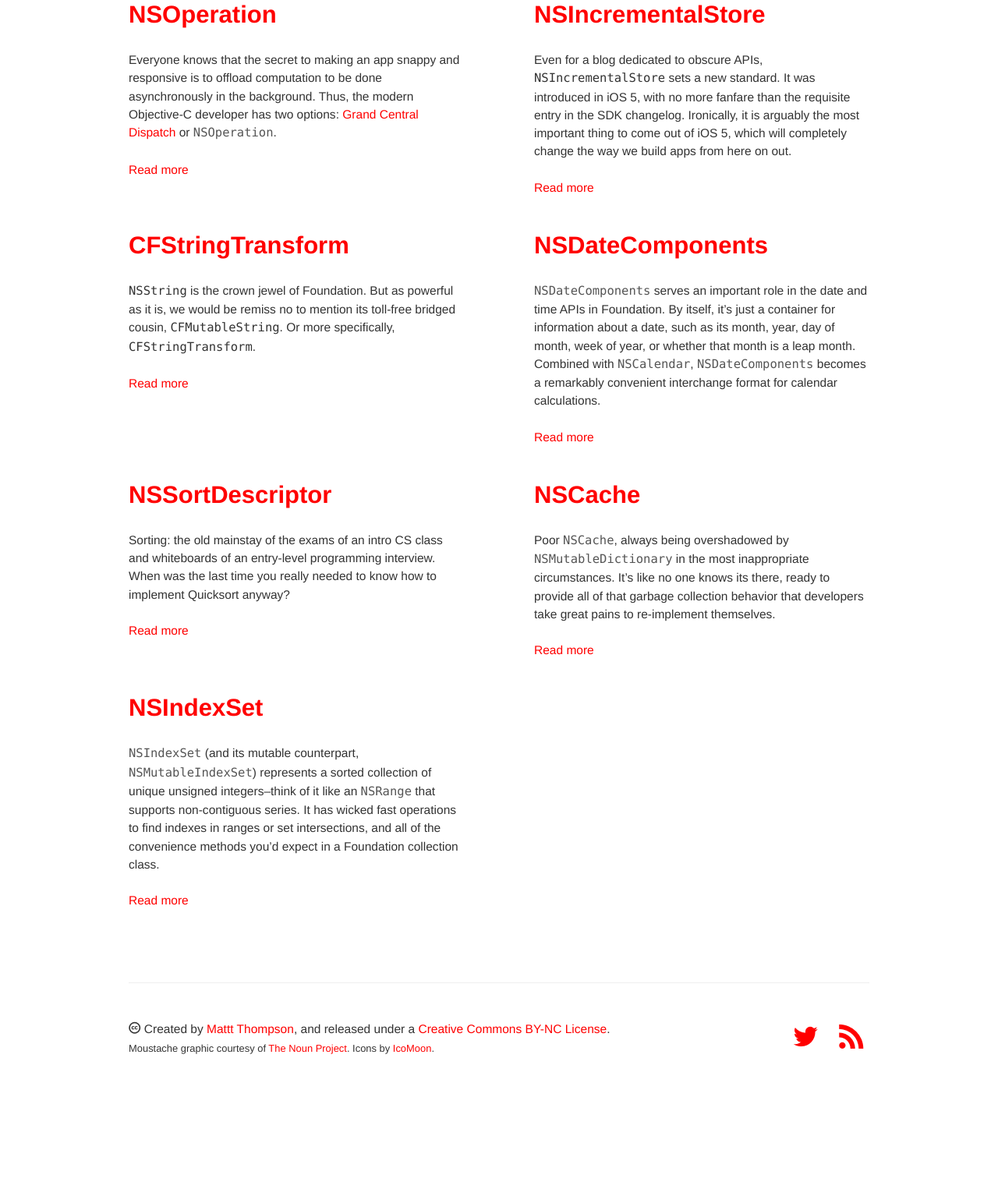
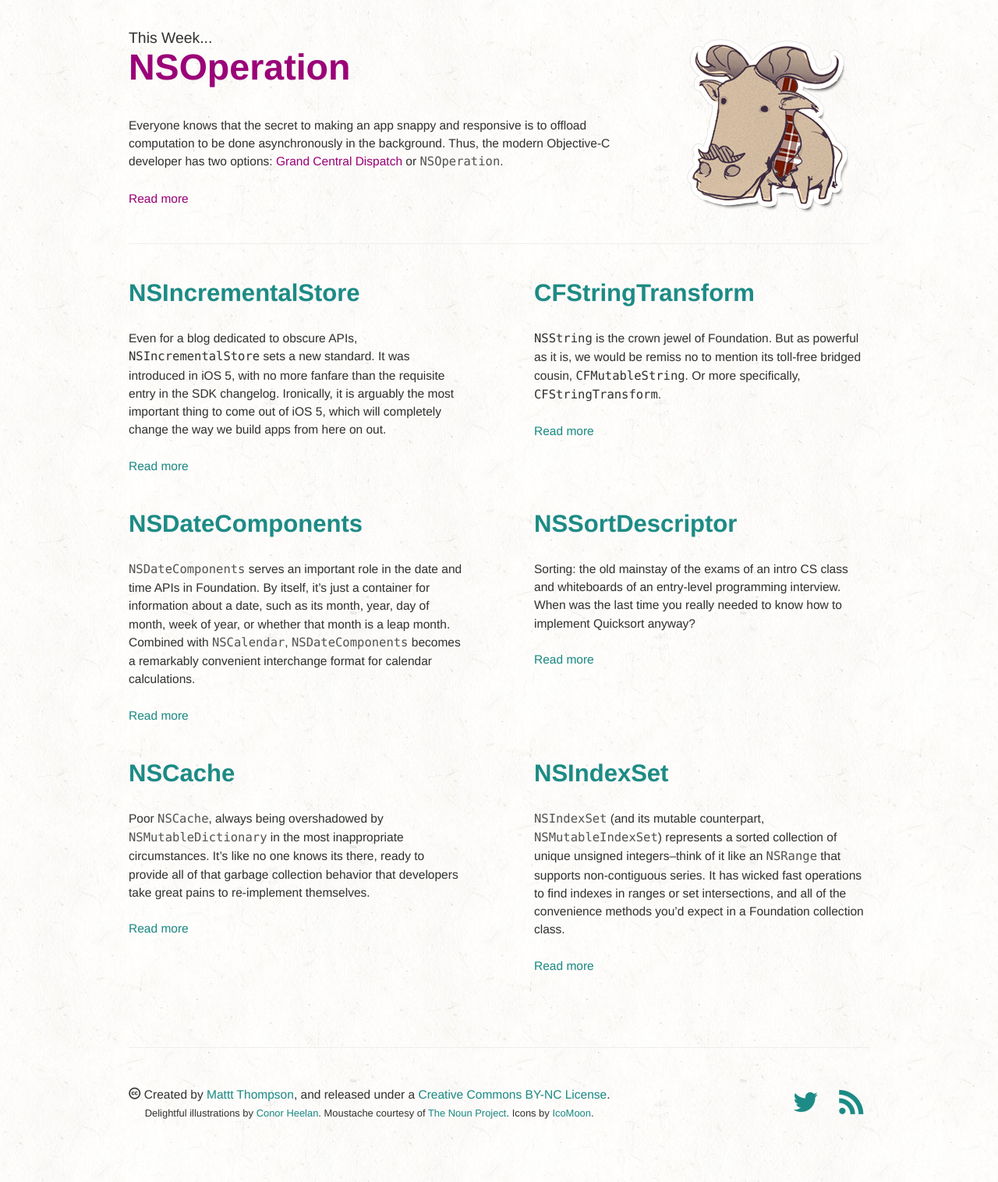
Before and after one commit to NSHipster/articles, a Jekyll site: the page built from index.html, in a window 1280 px wide, cut to the strip 230-1746 px from the top of the page. Shown: the whole strip at 78% size. Built offline with Jekyll 4.4.1, drawn with Linux system fonts in a browser that asks for light colours; before the commit the page ends 1663 px from its top, so only the background shows below that.

Commit message:
Realign with new color scheme and first batch of hipster characters

```diff
--- a/_layouts/default.html
+++ b/_layouts/default.html
@@ -30,7 +33,7 @@
 
       {% unless page.id %}
         <aside>
-          <span>{{ site.description }}</span>
+          <span class="tk-ff-providence-web-pro">{{ site.description }}</span>
         </aside>
       {% endunless %}
 
@@ -44,10 +47,18 @@
       <section class="credits colophon">
         <p>
           <span aria-hidden="true" class="icon-creative-commons"></span>
+
           Created by <a href="http://mattt.me">Mattt Thompson</a>, and released under a <a href="http://creativecommons.org/licenses/by-nc/3.0/" rel="license">Creative Commons BY-NC License</a>.
+
           <br/>
-          <small>Moustache graphic courtesy of <a href="http://thenounproject.com/noun/mustache/#icon-No1642">The Noun Project</a>. Icons by <a href="http://keyamoon.com/icomoon/">IcoMoon</a>.</small>
-          <br/>
+
+          <small>
+            Delightful illustrations by <a href="http://www.conorheelan.com">Conor Heelan</a>.
+
+            Moustache courtesy of <a href="http://thenounproject.com/noun/mustache/#icon-No1642">The Noun Project</a>.
+
+            Icons by <a href="http://keyamoon.com/icomoon/">IcoMoon</a>.
+          </small>
         </p>
       </section>
 
--- a/_layouts/post.html
+++ b/_layouts/post.html
@@ -14,6 +14,11 @@ layout: default
 <aside>
   <p>{{ site.description }}</p>
 
+  <figure id="suit">
+    <figcaption>Though bearing a striking resemblence to Sam Soffes, our lawyers can assure you that resemblance to real persons, living, dead, and/or mustacioed, is purely coincidental.</figcaption>
+  </figure>
+
+
   <section class="archive">
     <h1>Archive</h1>
     <ul>
--- a/index.html
+++ b/index.html
@@ -3,8 +3,30 @@ layout: default
 title: NSHipster
 ---
 
-<section id="posts">
-  {% for post in site.posts %}
+<section id="latest">
+  <article>
+    <header>
+      <hgroup>
+        <small class="tk-ff-providence-web-pro">This Week...</small>
+        <h1><a href="{{ site.posts.first.url }}">{{ site.posts.first.title }}</a></h1>
+      </hgroup>
+    </header>
+
+    {% if site.posts.first.description %}
+      <p>{{ site.posts.first.description }}</p>
+      <a class="readmore" href="{{ post.url }}">Read more</a>
+    {% else %}
+      {{ site.posts.first | only_first_p }}
+    {% endif %}
+
+  </article>
+  <figure id="goat">
+    <figcaption>Mountain Goats are known for their hipster cred--or at the very least, their reactionary stance to the mainstream.</figcaption>
+  </figure>
+</section>
+
+<section id="archive">
+  {% for post in site.posts offset:1 %}
   	<article>
       <header>
         <h1><a href="{{ post.url }}">{{ post.title }}</a></h1>
--- a/sass/_colors.sass
+++ b/sass/_colors.sass
@@ -1 +1,2 @@
-$accent-color: red
+$primary-color: #1c8b85
+$secondary-color: #9b0278
--- a/sass/_functions.sass
+++ b/sass/_functions.sass
@@ -5,3 +5,8 @@
   -moz-user-select: none
   -ms-user-select: none
   user-select: none
+
+=animation($animation)
+  animation: $animation
+  -webkit-animation: $animation
+  -moz-animation: $animation
--- a/sass/screen.sass
+++ b/sass/screen.sass
@@ -6,6 +6,7 @@
 @import "./fonts"
 @import "./typography"
 @import "./layout"
+@import "./characters"
 @import "./animations"
 
 @import "./components/logo"
@@ -14,3 +15,6 @@
 @import "./pages/post"
 
 +blueprint-typography
+
+html body
+  background: #fdfcfa image-url("bg.jpg") center center
```
Also changed, not shown: other parts of _layouts/default.html (+3 -0 lines), sass/_animations.sass (+60 -0 lines), sass/_characters.sass (added, +14 -0 lines), sass/_layout.sass (+10 -0 lines), sass/_typography.sass (+24 -4 lines), sass/components/_logo.sass (+7 -4 lines), sass/pages/_index.sass (+40 -10 lines), sass/pages/_post.sass (+10 -1 lines), css/screen.css, images/bg.jpg (added), images/bg@2x.jpg (added), images/goat.png (added), images/suit.png (added).
